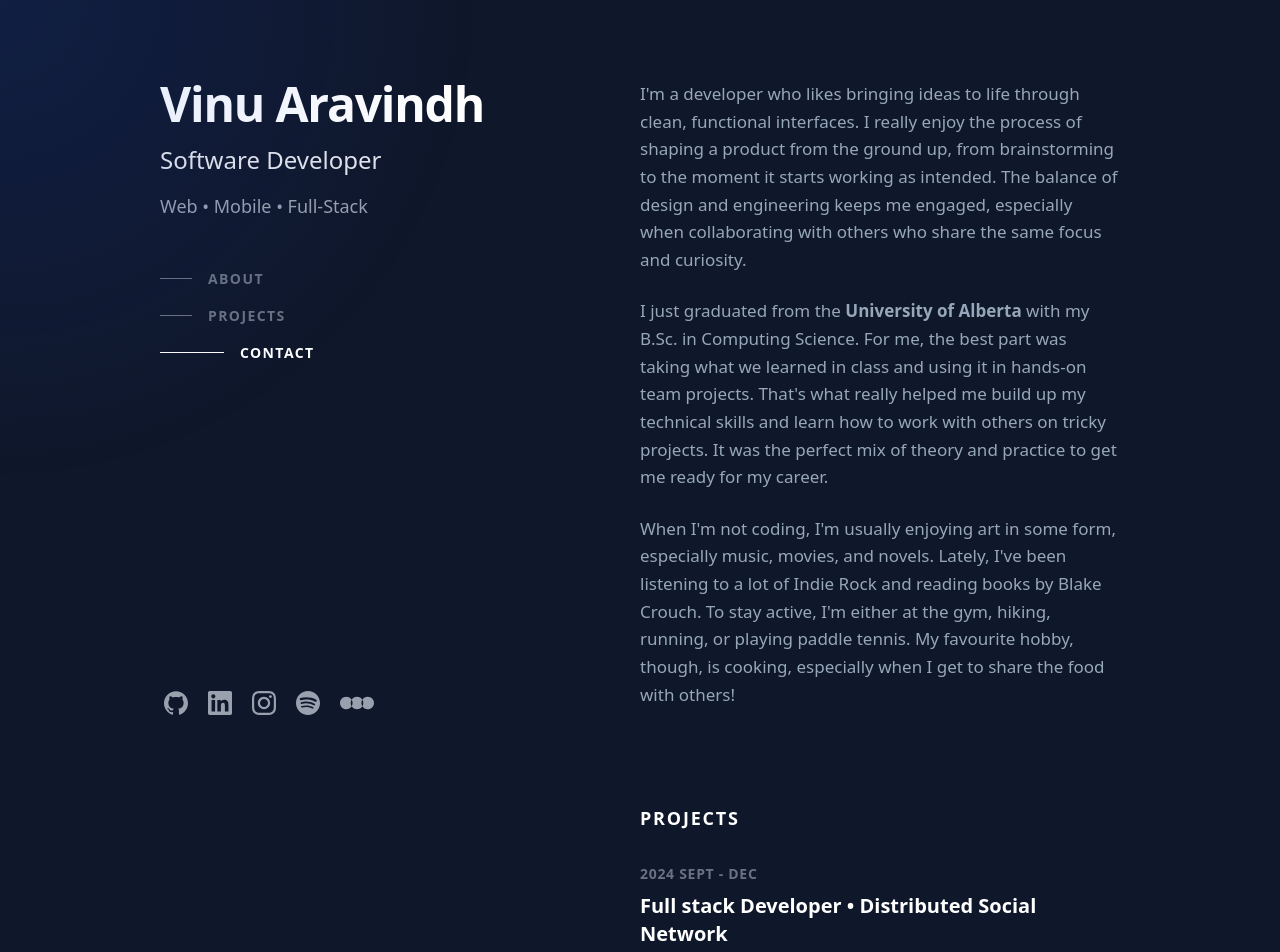
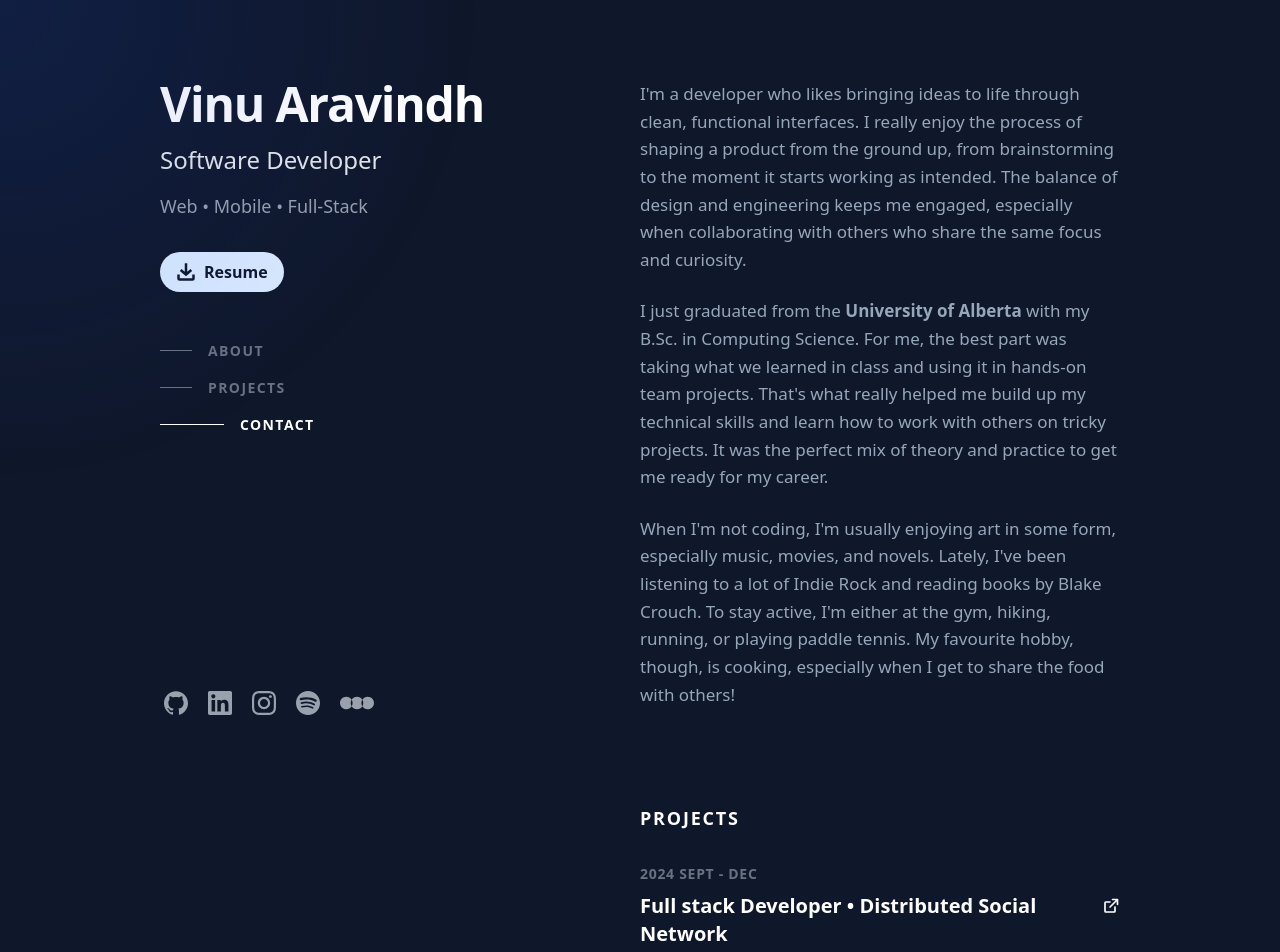
Before and after one commit to vinuaravindh/vinu, a Next.js app: page / in a window 1280 px wide. Shown: the top 952 px of the page. Built offline with nearby package versions, Linux system fonts and the light colour scheme.

Commit message:
Add resume download link to header

```diff
--- a/src/components/Header.tsx
+++ b/src/components/Header.tsx
@@ -46,6 +46,34 @@
             <h1 className="text-4xl md:text-5xl font-bold text-white tracking-tight">Vinu Aravindh</h1>
             <h2 className="mt-4 text-xl md:text-2xl font-medium text-gray-200">Software Developer</h2>
             <p className="mt-4 text-lg text-gray-400">Web • Mobile • Full-Stack</p>
+
+            <a
+              href="/vinu-resume.pdf"
+              download="Vinu-Aravindh-Resume.pdf"
+              target="_blank"
+              rel="noopener noreferrer"
+              className="
+                inline-flex items-center gap-2 mt-8
+                bg-[#daeaff] text-slate-900 font-bold
+                px-4 py-2 rounded-full text-md
+                hover:bg-white transition-colors duration-300
+              "
+            >
+              <svg
+                xmlns="http://www.w3.org/2000/svg"
+                viewBox="0 0 16 16"
+                fill="currentColor"
+                className="h-5 w-5"
+                aria-hidden="true"
+              >
+                <g>
+                  <path d="M9 7.826V1H7v6.826L4.392 5.59L3.09 7.108L8 11.318l4.91-4.21l-1.302-1.518z"/>
+                  <path d="M3 13v-3H1v3a2 2 0 0 0 2 2h10a2 2 0 0 0 2-2v-3h-2v3z"/>
+                </g>
+              </svg>
+              Resume
+            </a>
+
 
             <nav className="hidden lg:block mt-12">
                 <ul className="space-y-4">
--- a/src/components/ProjectCard.tsx
+++ b/src/components/ProjectCard.tsx
@@ -17,9 +17,22 @@
     >
     <div className="mb-12 group">
       <p className="text-sm text-gray-500 font-semibold tracking-wider">{date}</p>
-      <h4 className="text-xl font-bold text-white mt-2 group-hover:text-sky-400 transition-colors duration-300">
-        {title}
-      </h4>
+      <h4 className="inline-flex items-baseline text-xl font-bold text-white mt-2 group-hover:text-sky-400 transition-colors duration-300">
+          <span>{title}</span>
+          <svg
+            xmlns="http://www.w3.org/2000/svg"
+            viewBox="0 0 24 24"
+            fill="none"
+            stroke="currentColor"
+            strokeWidth="2"
+            strokeLinecap="round"
+            strokeLinejoin="round"
+            className="h-5 w-5 ml-1.5 shrink-0 translate-y-1"
+            aria-hidden="true"
+          >
+            <path d="M12 6H7a1 1 0 0 0-1 1v10a1 1 0 0 0 1 1h10a1 1 0 0 0 1-1v-5m-6 0l7.5-7.5M15 3h6v6"/>
+          </svg>
+        </h4>
       <p className="mt-3 text-[17px] text-[#97a7bb] leading-relaxed">
         {description}
       </p>
```
Also changed, not shown: 1 other file (tests, documents, lock files or other folders).
